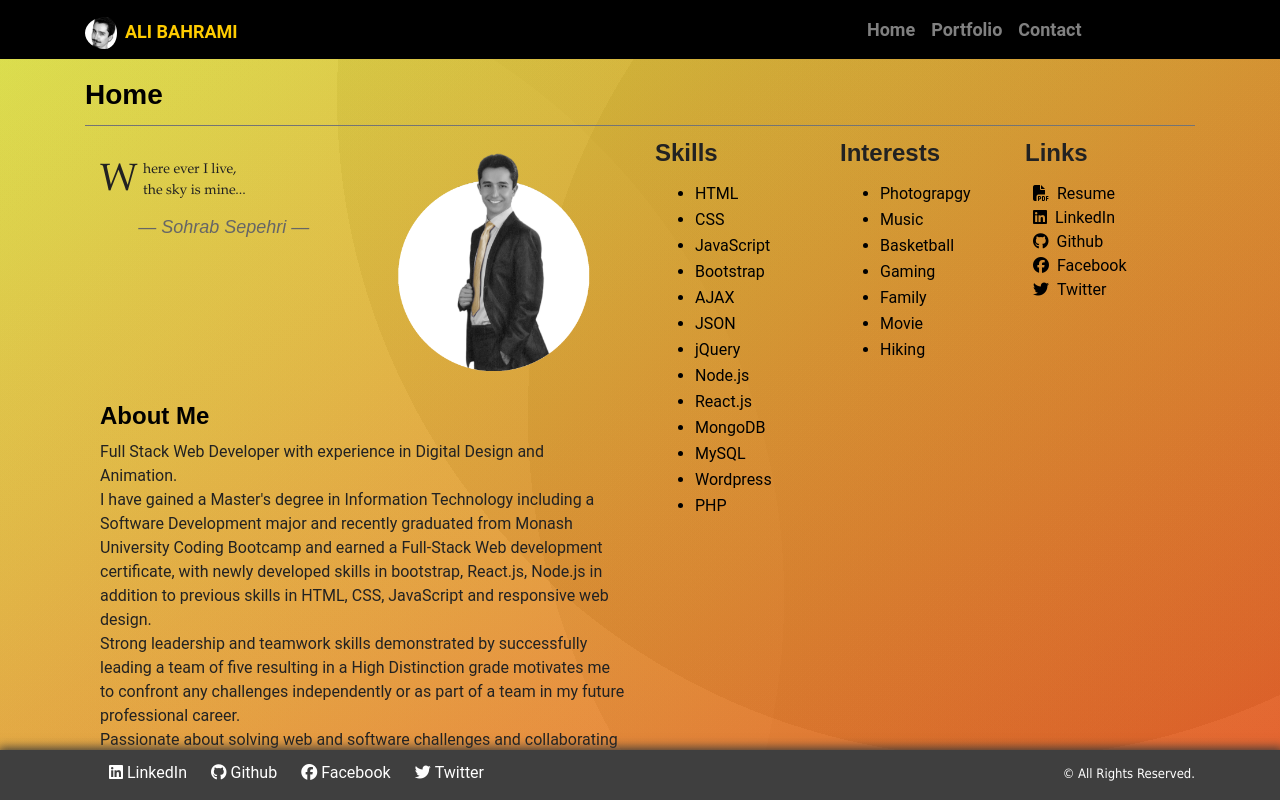
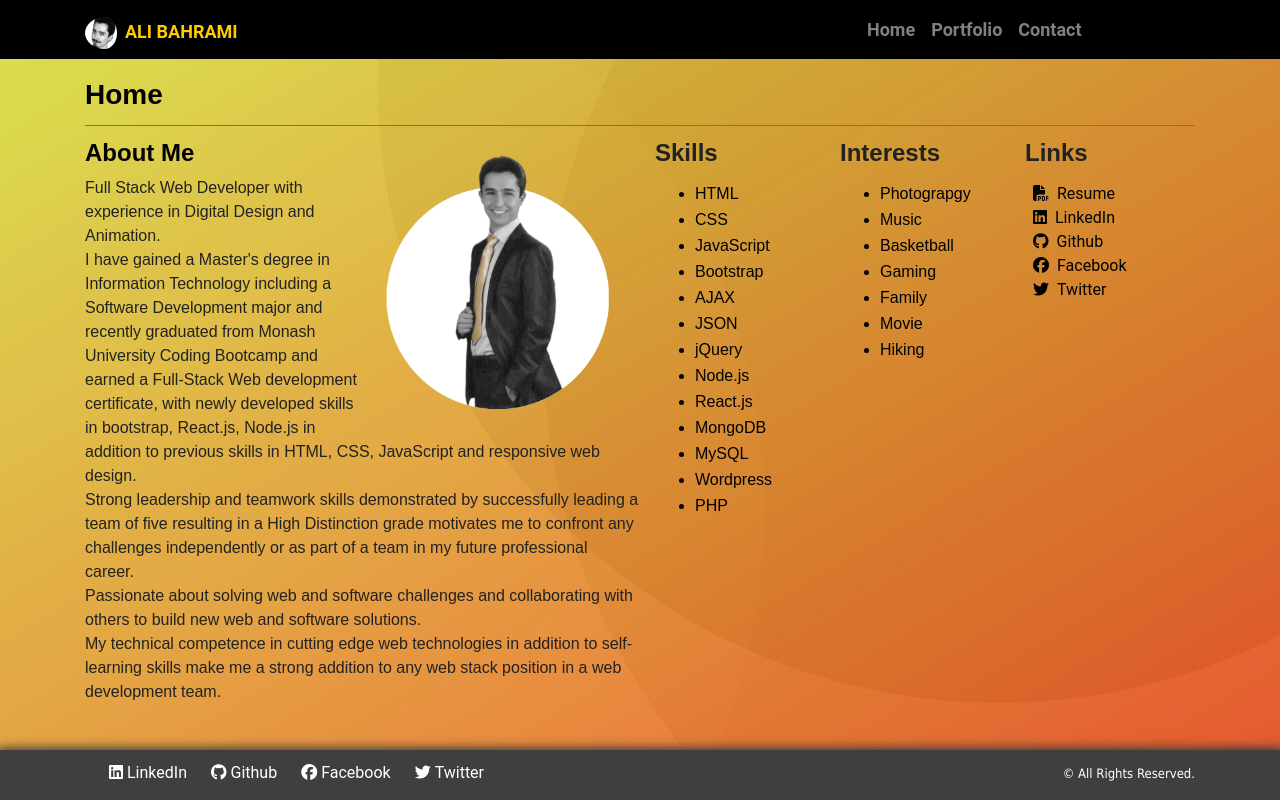
Before and after one commit to alibahrami633/react-portfolio, a React (Create React App) app: page / in a window 1280 px wide. Shown: the top 800 px of the page. Built offline with nearby package versions, Linux system fonts and the light colour scheme; no server answers; a web font is replaced by a local one.

Commit message:
hid footer on smaller devices - removed the poem section and combined text and image

```diff
--- a/src/components/Footer/style.css
+++ b/src/components/Footer/style.css
@@ -61,3 +61,9 @@ footer i, i {
 .right-align {
   text-align: right;
 }
+
+@media screen and (max-width: 992px) {
+  footer {
+    visibility: hidden;
+  }
+}
--- a/src/components/Wrapper/style.css
+++ b/src/components/Wrapper/style.css
@@ -2,7 +2,7 @@
   min-height: 100%;
   padding-bottom: 100px;
   padding-top: 5em;
-  font-family: 'Roboto', sans-serif;
+  font-family: 'Oxygen', sans-serif;
 }
 
 a:focus, a:hover {
--- a/src/pages/Home.js
+++ b/src/pages/Home.js
@@ -18,7 +18,37 @@ function Home() {
                 <Row>
                     <Col size="md-6">
                         <Row>
-                            <Col size="md-12 xl-6">
+                            <div className="image-text">
+                                <div className="image-holder">
+                                    <img src={aliPicUrl} alt="Ali Bahrami" />
+                                </div>
+                                <div>
+                                    <h4 className="cool-link">About Me</h4>
+                                    <p>
+                                        Full Stack Web Developer with experience in Digital Design and Animation.
+                                <br />
+                                I have gained a Master's degree in Information Technology including a Software
+                                Development major and
+                                recently graduated from Monash University Coding Bootcamp and earned a Full-Stack Web
+                                development certificate, with newly developed skills in bootstrap, React.js, Node.js in
+                                addition to previous skills in HTML, CSS, JavaScript and responsive web design.
+                                <br />
+                                Strong leadership and teamwork skills demonstrated by successfully leading a team of
+                                five
+                                resulting in a High Distinction grade motivates me to confront any challenges
+                                independently or as part of a team in my future professional career.
+                                <br />
+                                Passionate about solving web and software challenges and collaborating with others to
+                                build new web and
+                                software solutions.
+                                <br />
+                                My technical competence in cutting edge web technologies in addition
+                                to self-learning skills make me a strong addition to any web stack position in a web
+                                development team.
+                            </p>
+                                </div>
+                            </div>
+                            {/* <Col size="md-12 xl-6">
                                 <div className="poem">
                                     <p>Where ever I live, <br />
                                     the sky is mine...</p>
@@ -56,7 +86,7 @@ function Home() {
                                 to self-learning skills make me a strong addition to any web stack position in a web
                                 development team.
                             </p>
-                            </Col>
+                            </Col> */}
                         </Row>
                     </Col>
                     <Col size="md-6">
--- a/src/pages/style.css
+++ b/src/pages/style.css
@@ -24,6 +24,11 @@
 .image-holder {
     padding: 0rem 0.5rem 0.5rem 0rem;
     margin-bottom: 0.5rem;
+    width: 50%;
+    float: right;
+}
+
+.image-holder img {
     width: 100%;
 }
 
@@ -61,3 +66,7 @@
 	}
 
 /* *****************************  */
+
+.image-text p {
+    text-align: distribute;
+}
```
